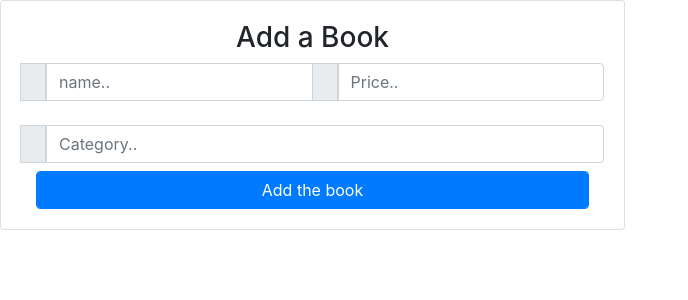
After one commit to talootkhan09/LMS, a Django app: page /create_book/ in a window 1280 px wide. The commit adds this page. Shown: the top 300 px of the page, without its empty margins (0-688 px from the left). Run offline with Django 3.2, Linux system fonts and the light colour scheme; a user stored in the database is signed in; some libraries are stand-ins or nearby versions.

Commit message:
Admin can create delete book && removed pycache

```diff
--- a/accounts/forms.py
+++ b/accounts/forms.py
@@ -6,7 +6,7 @@ from django import forms
 
 
 
-from .models import Order, Student
+from .models import Order, Student, Book
 
 
 class OrderForm(ModelForm):
@@ -23,3 +23,8 @@ class StudentForm(UserCreationForm):
 	class Meta:
 		model = User
 		fields = ['username', 'email', 'password1', 'password2']
+
+class BookForm(ModelForm):
+	class Meta:
+		model = Book
+		fields = '__all__'
--- a/accounts/models.py
+++ b/accounts/models.py
@@ -13,13 +13,9 @@ class Student(models.Model):
         return str(self.name)
 
 class Book(models.Model):
-    GENRE = (
-        ('Physics', 'Physics'),
-        ('Computer','Computer'),
-    )
     name = models.CharField(max_length=200, null=True)
     price= models.FloatField(null=True)
-    category=models.CharField(max_length=200, null=True, choices=GENRE)
+    category=models.CharField(max_length=200, null=True)
 
     def __str__(self):
         return str(self.name)
--- /dev/null
+++ b/accounts/templates/accounts/book_form.html
@@ -0,0 +1,71 @@
+<!DOCTYPE html>
+<html>
+
+<head>
+	<title>Add a Book</title>
+	<link rel="stylesheet" href="https://stackpath.bootstrapcdn.com/bootstrap/4.1.3/css/bootstrap.min.css" integrity="sha384-MCw98/SFnGE8fJT3GXwEOngsV7Zt27NXFoaoApmYm81iuXoPkFOJwJ8ERdknLPMO" crossorigin="anonymous">
+	<script src="https://ajax.googleapis.com/ajax/libs/jquery/3.3.1/jquery.min.js"></script>
+	<link rel="stylesheet" href="https://use.fontawesome.com/releases/v5.6.1/css/all.css" integrity="sha384-gfdkjb5BdAXd+lj+gudLWI+BXq4IuLW5IT+brZEZsLFm++aCMlF1V92rMkPaX4PP" crossorigin="anonymous">
+
+
+</head>
+<body>
+
+	<div class="row">
+        <div class="col-md-6">
+            <div class="card card-body">
+				<div class="d-flex justify-content-lg-center">
+					<h3 id="form-title">Add a Book</h3>
+				</div>
+				<div class="d-flex justify-content-lg-center">
+
+					<form method="POST" action="">
+						{% csrf_token %}
+						<div class="input-group mb-3">
+							<div class="input-group-append">
+								<span class="input-group-text"></span>
+							</div>
+							{{form.name}}
+                            <div class="input-group-append">
+								<span class="input-group-text"></span>
+							</div>
+							{{form.price}}
+						</div>
+						<div class="input-group mb-2">
+
+						</div>
+                        <div class="input-group mb-2">
+							<div class="input-group-append">
+								<span class="input-group-text"></span>
+							</div>
+							{{form.category}}
+						</div>
+
+				   		<div class="container-fluid">
+				 			<input class="btn btn-primary" type="submit" value="Add the book">
+				   		</div>
+
+					</form>
+				</div>
+
+				{{form.errors}}
+
+			</div>
+		</div>
+	</div>
+	<script>
+
+
+		//Query All input fields
+		var form_fields = document.getElementsByTagName('input')
+		form_fields[1].placeholder='name..';
+		form_fields[2].placeholder='Price..';
+        form_fields[3].placeholder='Category..';
+
+
+		for (var field in form_fields){
+			form_fields[field].className += ' form-control'
+		}
+	</script>
+</body>
+</html>
--- a/accounts/templates/accounts/books.html
+++ b/accounts/templates/accounts/books.html
@@ -7,7 +7,7 @@
 		<div class="row">
 			<div class="col-md">
 				<div class="card card-body">
-					<h5>Products</h5>
+					<h5>Books</h5>
 				</div>
 				<div class="card card-body">
 					<table class="table">
@@ -22,6 +22,7 @@
 								<td>{{i.name}}</td>
 								<td>{{i.category}}</td>
 								<td>{{i.price}}</td>
+								<td><a class="btn btn-sm btn-danger" href="{% url 'delete_book' i.id %}">Delete</a></td>
 							</tr>
 						{% endfor %}
 
--- a/accounts/templates/accounts/dashboard.html
+++ b/accounts/templates/accounts/dashboard.html
@@ -8,9 +8,10 @@
 
 <div class="row">
 	<div class="col-md-5">
-		<h5>Student:</h5>
+		<h5>WELCOME ADMIN:</h5>
 		<hr>
 		<div class="card card-body">
+			<a class="btn btn-primary  btn-sm btn-block" href="{% url 'create_book' %}">Create Book</a>
 			<a class="btn btn-primary  btn-sm btn-block" href="{% url 'create_student' %}">Create Student</a>
 			<table class="table table-sm">
 				<tr>
--- a/accounts/templates/accounts/user.html
+++ b/accounts/templates/accounts/user.html
@@ -17,6 +17,7 @@
 				<tr>
 					<td>{{order.book}}</td>
 					<td>{{order.status}}</td>
+					<td><a class="btn btn-sm btn-info" href="{% url 'update_order' order.id %}">Update</a></td>
 
                 </tr>
 				{% endfor %}
--- a/accounts/urls.py
+++ b/accounts/urls.py
@@ -19,5 +19,8 @@ urlpatterns = [
     path('create_student/', views.createStudent, name="create_student"),
     path('delete_student/<str:pk>/', views.deleteStudent, name="delete_student"),
 
+    path('create_book/', views.createBook, name="create_book"),
+    path('delete_book/<str:pk>/', views.deleteBook, name="delete_book"),
+
 
 ]
--- a/accounts/views.py
+++ b/accounts/views.py
@@ -12,7 +12,7 @@ from django.contrib.auth.models import Group
 
 # Create your views here.
 from .models import *
-from .forms import OrderForm, CreateUserForm,StudentForm
+from .forms import OrderForm, CreateUserForm,StudentForm, BookForm
 from .filters import OrderFilter
 from .decorators import unauthenticated_user, allowed_users, admin_only
 from .constants import ADMIN, STUDENT
@@ -20,7 +20,6 @@ from .constants import ADMIN, STUDENT
 @unauthenticated_user
 def registerPage(request):
 
-<<<<<<< HEAD
     form = CreateUserForm()
     if request.method == 'POST':
         form = CreateUserForm(request.POST)
@@ -32,29 +31,12 @@ def registerPage(request):
             group = Group.objects.get(name='student')
             user.groups.add(group)
             Student.objects.create(
-=======
-	form = CreateUserForm()
-	if request.method == 'POST':
-		form = CreateUserForm(request.POST)
-		if form.is_valid():
-			user = form.save()
-			username = form.cleaned_data.get('username')
-			useremail= form.cleaned_data.get('email')
-
-			group = Group.objects.get(name='student')
-			user.groups.add(group)
-			Student.objects.create(
->>>>>>> 2e2e15d917552dfcb8a5d3967789936df997672f
 				user=user,
 				name=user.username,
 				email=user.email,
 				)
 
-<<<<<<< HEAD
             messages.success(request, f"Account was created for {username}" )
-=======
-			messages.success(request, 'Account was created for ' + username +'with email' + useremail)
->>>>>>> 2e2e15d917552dfcb8a5d3967789936df997672f
 
             return redirect('login')
 
@@ -105,8 +87,9 @@ def home(request):
 @login_required(login_url='login')
 @allowed_users(allowed_roles=[STUDENT])
 def userPage(request):
+    id= request.user.id
     orders= request.user.student.order_set.all()
-    context = {'orders':orders}
+    context = {'orders':orders, 'id':id}
     return render(request, 'accounts/user.html', context)
 
 @login_required(login_url='login')
@@ -115,6 +98,38 @@ def books(request):
     books = Book.objects.all()
 
     return render(request, 'accounts/books.html', {'books':books})
+
+@login_required(login_url='login')
+@allowed_users(allowed_roles=[ADMIN])
+def createBook(request):
+    form = BookForm()
+    if request.method == 'POST':
+        form = BookForm(request.POST)
+        if form.is_valid():
+            book = form.save()
+
+            Book.objects.create(
+
+				name=book.name,
+				price=book.price,
+				category=book.category
+				)
+
+            return redirect('books')
+
+    context = {'form':form}
+    return render(request, 'accounts/book_form.html', context)
+
+@login_required(login_url='login')
+@allowed_users(allowed_roles=[ADMIN])
+def deleteBook(request, pk):
+    book = Book.objects.get(id=pk)
+    if request.method == "POST":
+        book.delete()
+        return redirect('/books')
+
+    context = {'book':book}
+    return render(request, 'accounts/deleteBook.html', context)
 
 @login_required(login_url='login')
 @allowed_users(allowed_roles=[ADMIN])
@@ -147,7 +162,7 @@ def createOrder(request,pk):
 	return render(request, 'accounts/order_form.html', context)
 
 @login_required(login_url='login')
-@allowed_users(allowed_roles=[ADMIN])
+@allowed_users(allowed_roles=[ADMIN,STUDENT])
 def updateOrder(request, pk):
 
     order = Order.objects.get(id=pk)
@@ -176,7 +191,6 @@ def deleteOrder(request, pk):
 @login_required(login_url='login')
 @allowed_users(allowed_roles=[ADMIN])
 def createStudent(request):
-<<<<<<< HEAD
     form = StudentForm()
     if request.method == 'POST':
         form = StudentForm(request.POST)
@@ -188,45 +202,22 @@ def createStudent(request):
             group = Group.objects.get(name='student')
             user.groups.add(group)
             Student.objects.create(
-=======
-	form = StudentForm()
-	if request.method == 'POST':
-		form = StudentForm(request.POST)
-		if form.is_valid():
-			user = form.save()
-			username = form.cleaned_data.get('username')
-			useremail= form.cleaned_data.get('email')
-
-			group = Group.objects.get(name='student')
-			user.groups.add(group)
-			Student.objects.create(
->>>>>>> 2e2e15d917552dfcb8a5d3967789936df997672f
 				user=user,
 				name=user.username,
 				email=user.email,
 				)
 
-<<<<<<< HEAD
             messages.success(request, f"Account was created for {username}" )
-=======
-			messages.success(request, 'Account was created for ' + username +'with email' + useremail)
->>>>>>> 2e2e15d917552dfcb8a5d3967789936df997672f
 
             return redirect('/')
 
-<<<<<<< HEAD
 
     context = {'form':form}
     return render(request, 'accounts/student_form.html', context)
-=======
-	context = {'form':form}
-	return render(request, 'accounts/student_form.html', context)
->>>>>>> 2e2e15d917552dfcb8a5d3967789936df997672f
 
 @login_required(login_url='login')
 @allowed_users(allowed_roles=[ADMIN])
 def deleteStudent(request, pk):
-<<<<<<< HEAD
     student = Student.objects.get(id=pk)
     if request.method == "POST":
         student.delete()
@@ -234,13 +225,3 @@ def deleteStudent(request, pk):
 
     context = {'student':student}
     return render(request, 'accounts/deleteStudent.html', context)
-=======
-	student = Student.objects.get(id=pk)
-	if request.method == "POST":
-		student.delete()
-		return redirect('/')
-
-	context = {'student':student}
-	return render(request, 'accounts/deleteStudent.html', context)
-
->>>>>>> 2e2e15d917552dfcb8a5d3967789936df997672f
```
Also changed, not shown: accounts/templates/accounts/deleteBook.html (added, +24 -0 lines), 1 other file.
